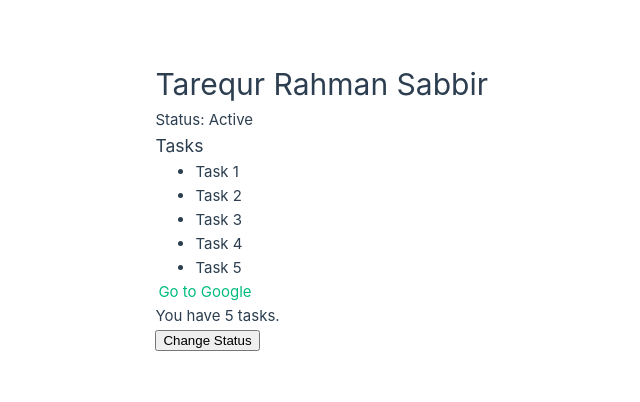
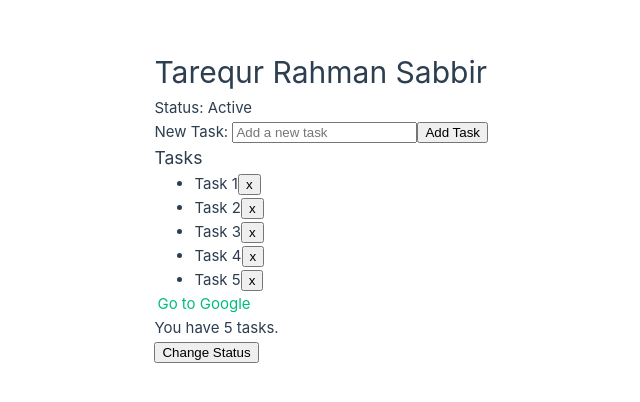
Before and after one commit to tarequr/vuejs, a Vue app: page / in a window 1280 px wide. Shown: the part 194-596 px from the top of the page, without its empty margins (152-792 px from the left). Built offline with nearby package versions, Linux system fonts and the light colour scheme.

Commit message:
chore: add task and delete task

```diff
--- a/src/App.vue
+++ b/src/App.vue
@@ -5,6 +5,22 @@ const name = ref("Tarequr Rahman Sabbir");
 const status = ref(true);
 const tasks = ref(["Task 1", "Task 2", "Task 3", "Task 4", "Task 5"]);
 const link = ref("https://www.google.com");
+
+const newTask = ref("");
+
+const addTask = () => {
+  if (newTask.value.trim() === "") {
+    alert("Please enter a task.");
+    return;
+  }
+
+  tasks.value.push(newTask.value);
+  newTask.value = "";
+};
+
+const deleteTask = (index) => {
+  tasks.value.splice(index, 1);
+};
 
 const toggleStatus = () => {
   status.value = !status.value;
@@ -17,9 +33,24 @@ const toggleStatus = () => {
     <p v-if="status">Status: Active</p>
     <p v-else>Status: Inactive</p>
 
+    <form @submit.prevent="addTask">
+      <label for="newTask">New Task: </label>
+      <input
+        type="text"
+        id="newTask"
+        name="newTask"
+        v-model="newTask"
+        placeholder="Add a new task"
+      />
+      <button type="submit">Add Task</button>
+    </form>
+
     <h3>Tasks</h3>
     <ul>
-      <li v-for="(task, index) in tasks" :key="index">{{ task }}</li>
+      <li v-for="(task, index) in tasks" :key="index">
+        <span>{{ task }}</span>
+        <button @click="deleteTask(index)">x</button>
+      </li>
     </ul>
 
     <a :href="link" target="_blank">Go to Google</a>
```
